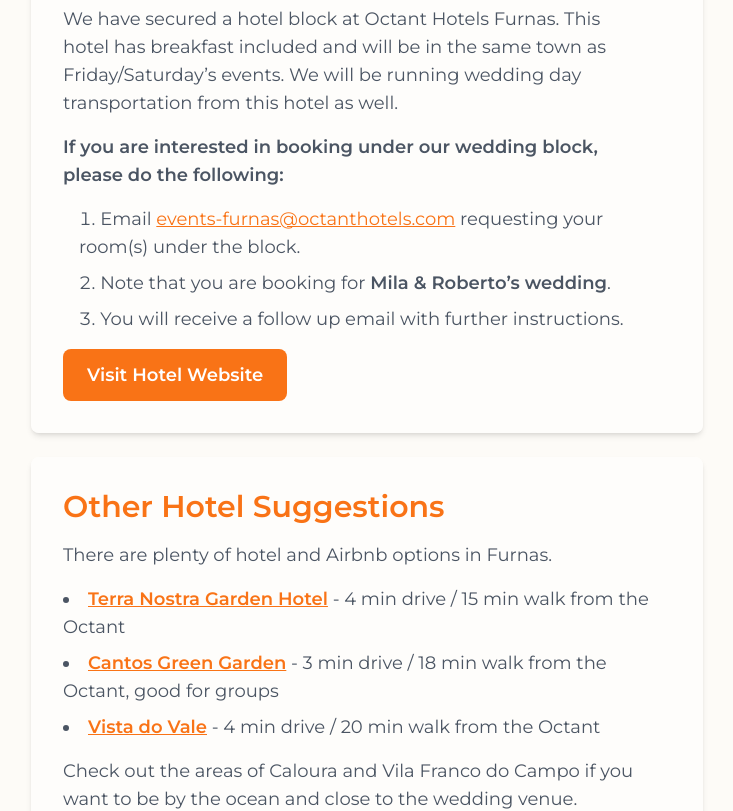
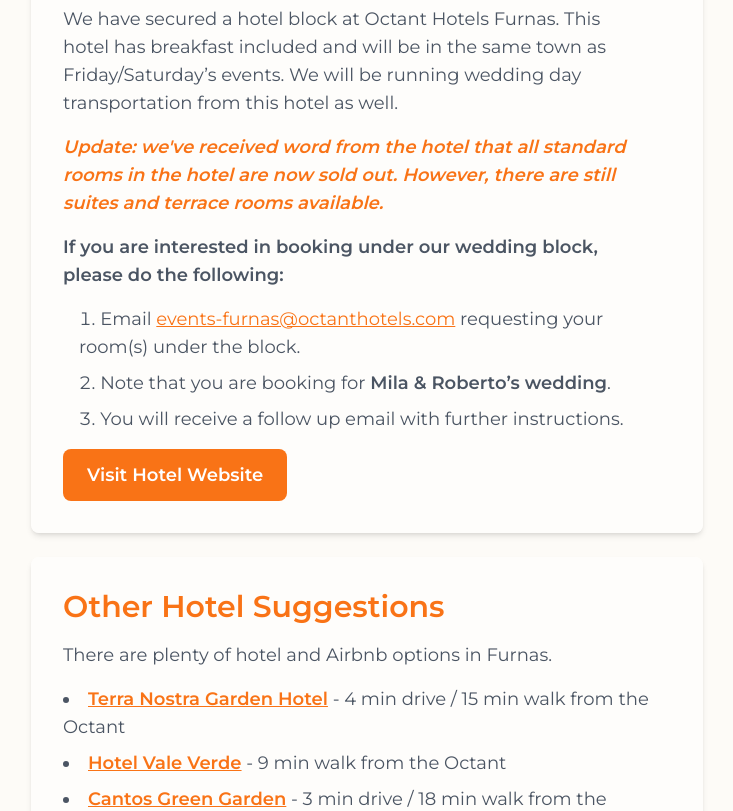
Before and after one commit to burrito9/wedding-website, a React (Vite) app: page / in a window 1280 px wide. Shown: the part 2620-3431 px from the top of the page, without its empty margins (273-1006 px from the left). Built offline with nearby package versions, Linux system fonts and the light colour scheme; no server answers; a web font is replaced by a local one.

Commit message:
feat(stay): Update hotel availability and pricing
Add details about suite and terrace room availability at Octant Hotels Furnas, as standard rooms are sold out. Update the FAQ with the pricing for these room types.

```diff
--- a/components/FAQ.tsx
+++ b/components/FAQ.tsx
@@ -16,6 +16,8 @@ const faqData = [
                 <ul className="list-disc list-inside mt-2 space-y-1 text-gray-600">
                     <li>Single (one person in room): 310 euro/night</li>
                     <li>Double (two people in room): 330 euro/night</li>
+                    <li>Suite at €730/ night</li>
+                    <li>Terrace Room at €650/ night</li>
                 </ul>
             </div>
         </>
--- a/components/Stay.tsx
+++ b/components/Stay.tsx
@@ -9,6 +9,9 @@ const Stay: React.FC = () => {
                 <div className="font-montserrat text-base sm:text-lg text-gray-600 max-w-xl leading-relaxed space-y-4">
                     <p>
                         We have secured a hotel block at Octant Hotels Furnas. This hotel has breakfast included and will be in the same town as Friday/Saturday’s events. We will be running wedding day transportation from this hotel as well.
+                    </p>
+                    <p className="text-brand-orange font-semibold italic">
+                        Update: we've received word from the hotel that all standard rooms in the hotel are now sold out. However, there are still suites and terrace rooms available.
                     </p>
                     <p className="font-semibold">If you are interested in booking under our wedding block, please do the following:</p>
                     <ol className="list-decimal list-inside space-y-2 pl-4">
@@ -38,6 +41,9 @@ const Stay: React.FC = () => {
                             <a href="https://www.bensaudehotels.com/en/terranostragardenhotel?utm_source=triptease_attract&utm_medium=paid_search&utm_campaign=google_search&gad_source=1&gad_campaignid=20622428042&gbraid=0AAAAABfgVgVZWsnAc__V1evOD9Pk7LADD&gclid=CjwKCAjwxrLHBhA2EiwAu9EdM5Rr_56ATmbeMeaAPv095Y1PHRs_89axPHa-KbsQsdgvsdJbPYW6vhoC1xcQAvD_BwE" target="_blank" rel="noopener noreferrer" className="font-semibold text-brand-orange underline hover:text-orange-700">Terra Nostra Garden Hotel</a> - 4 min drive / 15 min walk from the Octant
                         </li>
                         <li>
+                            <a href="https://hotelvaleverde.com/web/index.php/en/" target="_blank" rel="noopener noreferrer" className="font-semibold text-brand-orange underline hover:text-orange-700">Hotel Vale Verde</a> - 9 min walk from the Octant
+                        </li>
+                        <li>
                             <a href="https://cantosgreengarden.pt/" target="_blank" rel="noopener noreferrer" className="font-semibold text-brand-orange underline hover:text-orange-700">Cantos Green Garden</a> - 3 min drive / 18 min walk from the Octant, good for groups
                         </li>
                         <li>
```
